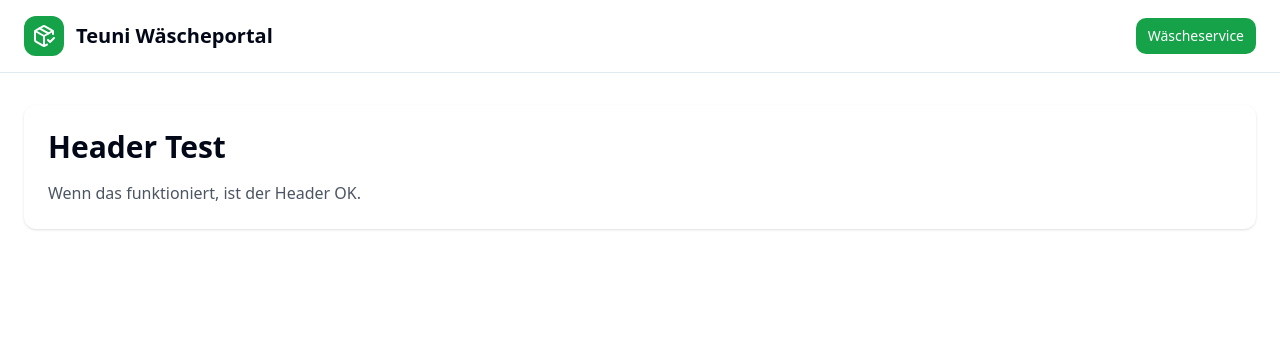
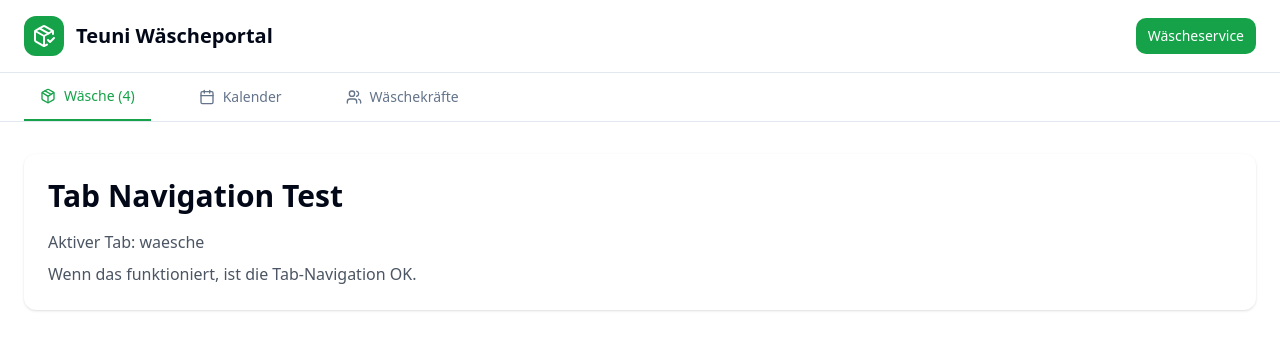
Before and after one commit to UliBer1508/fresh-spin-portal-selfhosted, a React (Vite) app: page / in a window 1280 px wide. Shown: the top 350 px of the page. Built offline with nearby package versions, Linux system fonts and the light colour scheme; the HTML template or start-up script is replaced by a standard one.

Commit message:
Reintroduce Header component

```diff
--- a/src/App.tsx
+++ b/src/App.tsx
@@ -1,19 +1,29 @@
+import { useState } from "react";
 import { BrowserRouter, Routes, Route } from "react-router-dom";
 import Header from "@/components/Header";
+import TabNavigation from "@/components/TabNavigation";
 
-const SimpleIndex = () => (
+const SimpleIndex = () => {
+  const [activeTab, setActiveTab] = useState("waesche");
+
+  return (
     <div className="min-h-screen bg-background">
       <Header />
+      <TabNavigation activeTab={activeTab} onTabChange={setActiveTab} />
       <main className="max-w-7xl mx-auto px-6 py-8">
         <div className="bg-white p-6 rounded-lg shadow">
-        <h2 className="text-3xl font-bold mb-4">Header Test</h2>
+          <h2 className="text-3xl font-bold mb-4">Tab Navigation Test</h2>
           <p className="text-gray-600">
-          Wenn das funktioniert, ist der Header OK.
+            Aktiver Tab: {activeTab}
+          </p>
+          <p className="text-gray-600 mt-2">
+            Wenn das funktioniert, ist die Tab-Navigation OK.
           </p>
         </div>
       </main>
     </div>
   );
+};
 
 const App = () => (
   <BrowserRouter>
```
Lines whose indentation alone changed are shown as unchanged.
